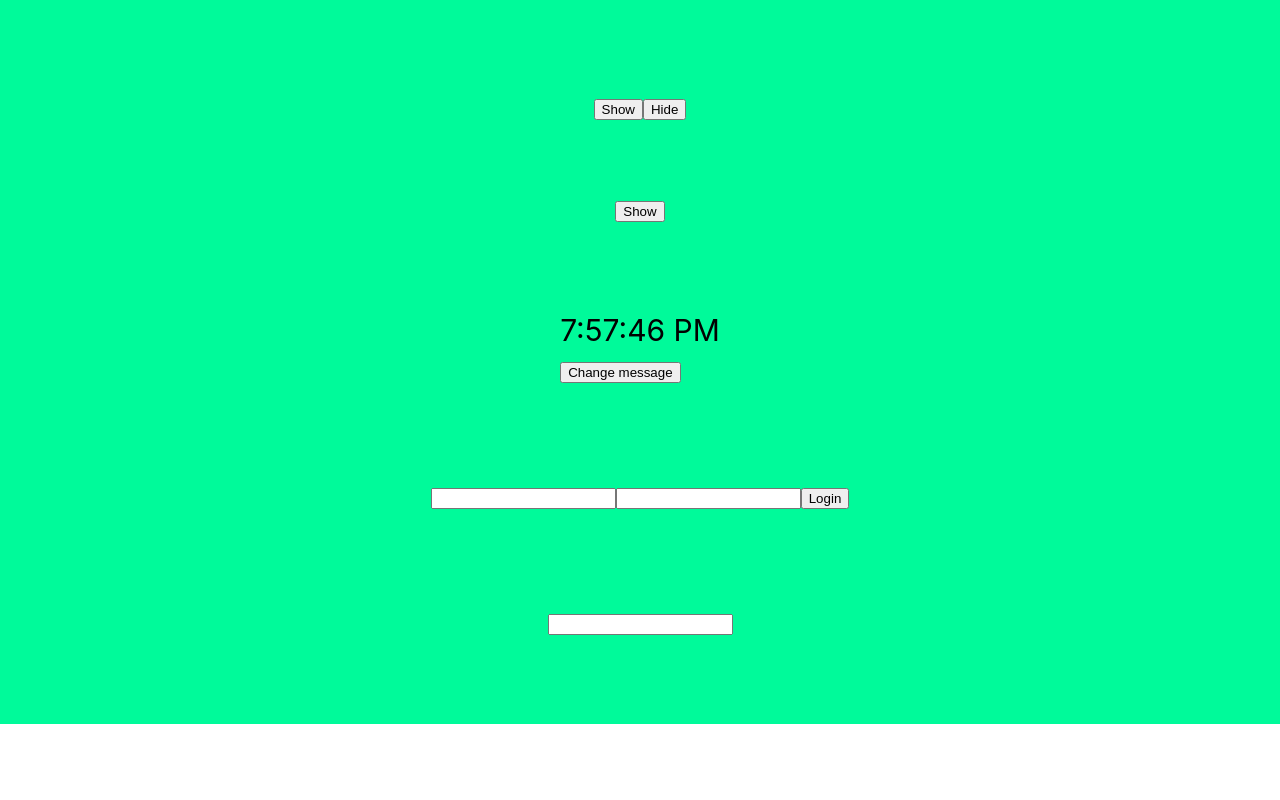
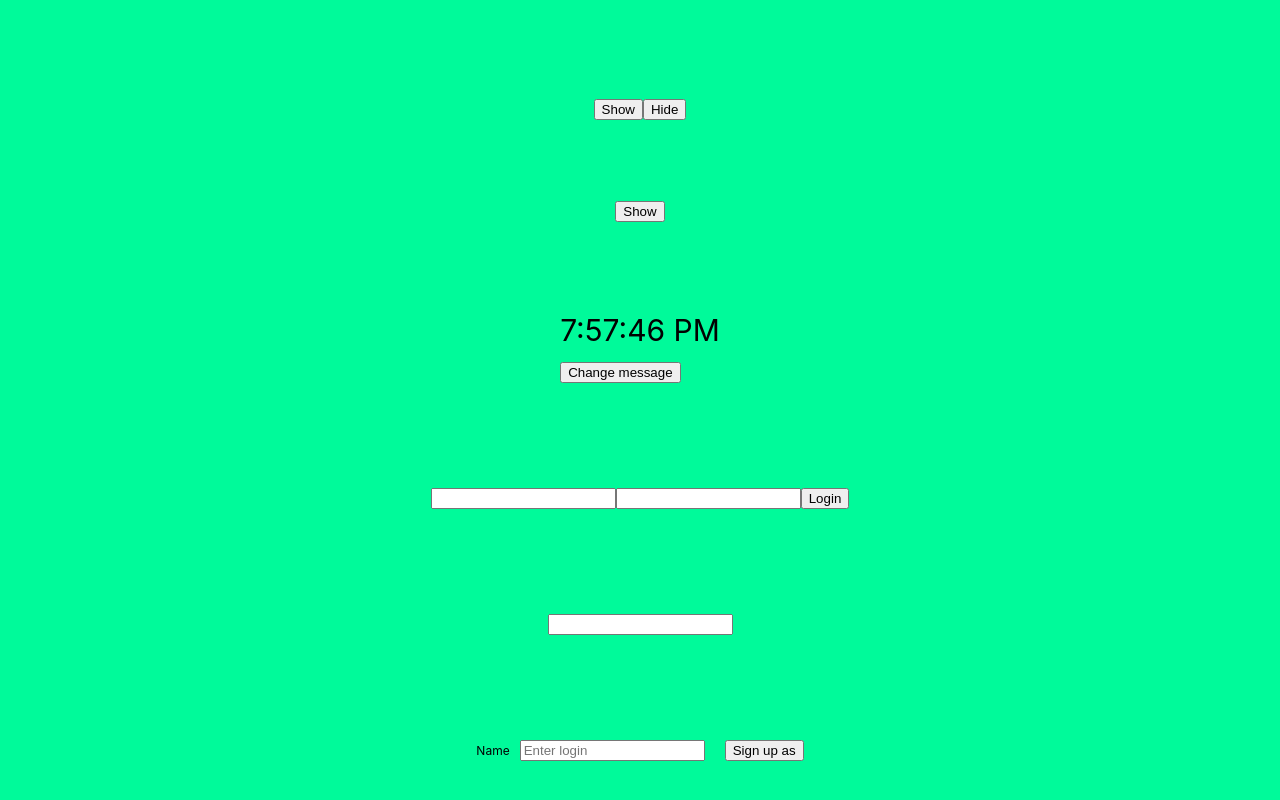
Before and after one commit to VictorSelischev/react-49-conspect, a React (Create React App) app: page / in a window 1280 px wide. Shown: the part 654-1454 px from the top of the page. Before the commit the page ends 1378 px from the top, so only its background shows below. Built offline with nearby package versions, Linux system fonts and the light colour scheme.

Commit message:
Компонент сложной формы SignUpForm

```diff
--- a/src/App.jsx
+++ b/src/App.jsx
@@ -7,6 +7,7 @@
 import { AppButton } from './components/AppButton/AppButton';
 import { LoginForm } from './components/LoginForm/LoginForm';
 import { AppForm } from './components/AppForm/AppForm';
+import { SignUpForm } from './components/SignUpForm/SignUpForm';
 
 export const App = () => {
   return (
@@ -34,6 +35,7 @@
       <AppButton />
       <LoginForm onSubmit={values => console.log(values)} />
       <AppForm />
+      <SignUpForm onSubmit={values => console.log(values)} />
     </div>
   );
 };
--- /dev/null
+++ b/src/components/SignUpForm/SignUpForm.jsx
@@ -0,0 +1,56 @@
+import { Component } from 'react';
+import css from './SignUpForm.module.css';
+
+const INITIAL_STATE = {
+  login: '',
+  email: '',
+  password: '',
+};
+
+class SignUpForm extends Component {
+  state = { ...INITIAL_STATE };
+
+  // Отвечает за обновление состояния
+  // Для всех инпутов создаем один обарботчик
+  // Различать инпуты будем по атрибуту name
+  handleChange = evt => {
+    const { name, value } = evt.target;
+    this.setState({ [name]: value });
+  };
+
+  // Вызывается при отправке формы
+  handleSubmit = evt => {
+    evt.preventDefault();
+    const { login, email, password } = this.state;
+    console.log(`Login: ${login}, Email: ${email}, Password: ${password}`);
+    this.props.onSubmit({ ...this.state });
+    this.reset();
+  };
+
+  reset = () => {
+    this.setState({ ...INITIAL_STATE });
+  };
+
+  render() {
+    const { login, email, password } = this.state;
+
+    return (
+      <form className="section" onSubmit={this.handleSubmit}>
+        <label className={css.text} style={{ marginRight: '20px' }}>
+          Name
+          <input
+            style={{ marginLeft: '10px' }}
+            type="text"
+            placeholder="Enter login"
+            value={login}
+            onChange={this.handleChange}
+          />
+        </label>
+
+        <button type="submit">Sign up as {login}</button>
+      </form>
+    );
+  }
+}
+
+export { SignUpForm };
--- /dev/null
+++ b/src/components/SignUpForm/SignUpForm.module.css
@@ -0,0 +1,3 @@
+.text {
+    font-size: 12px;
+}
```
